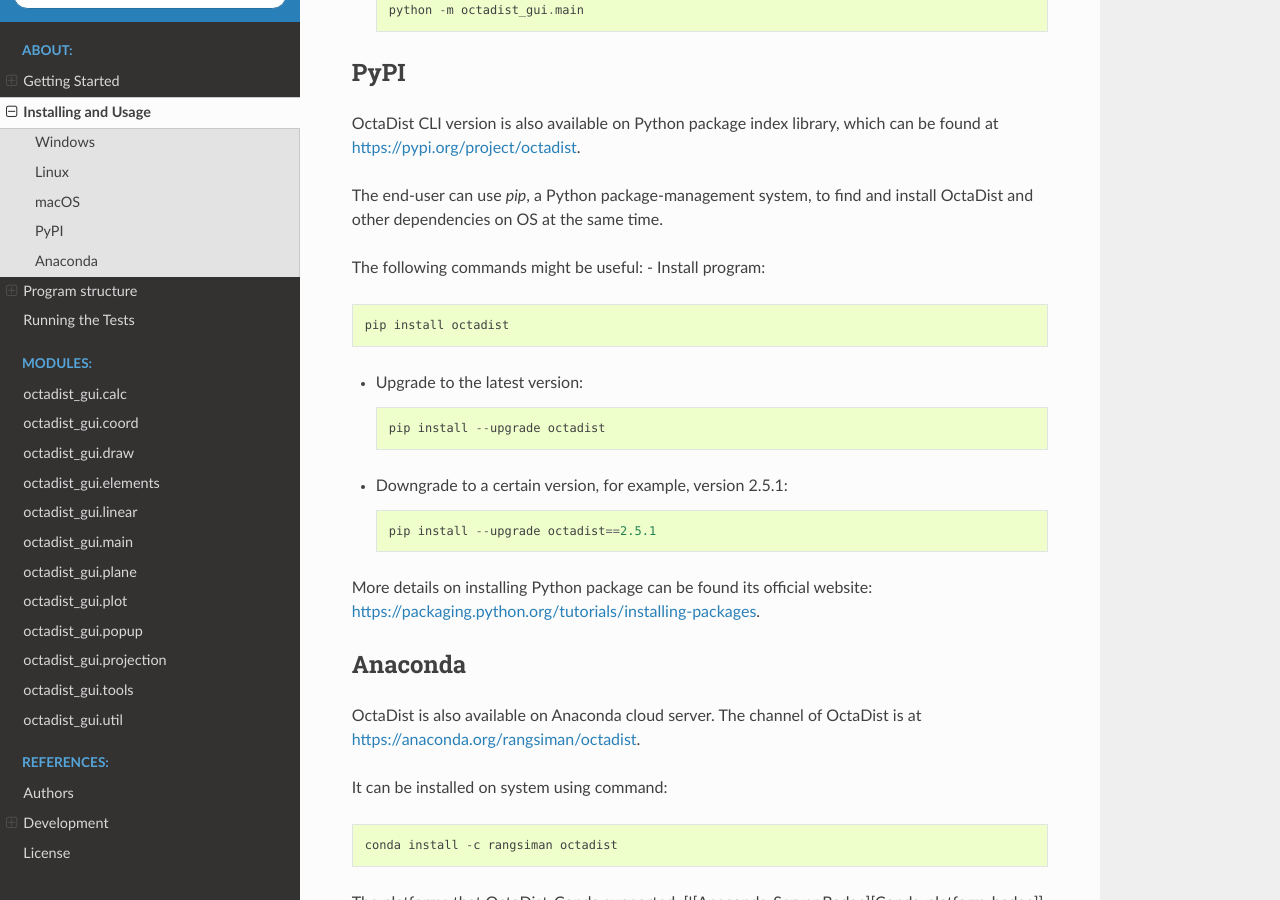
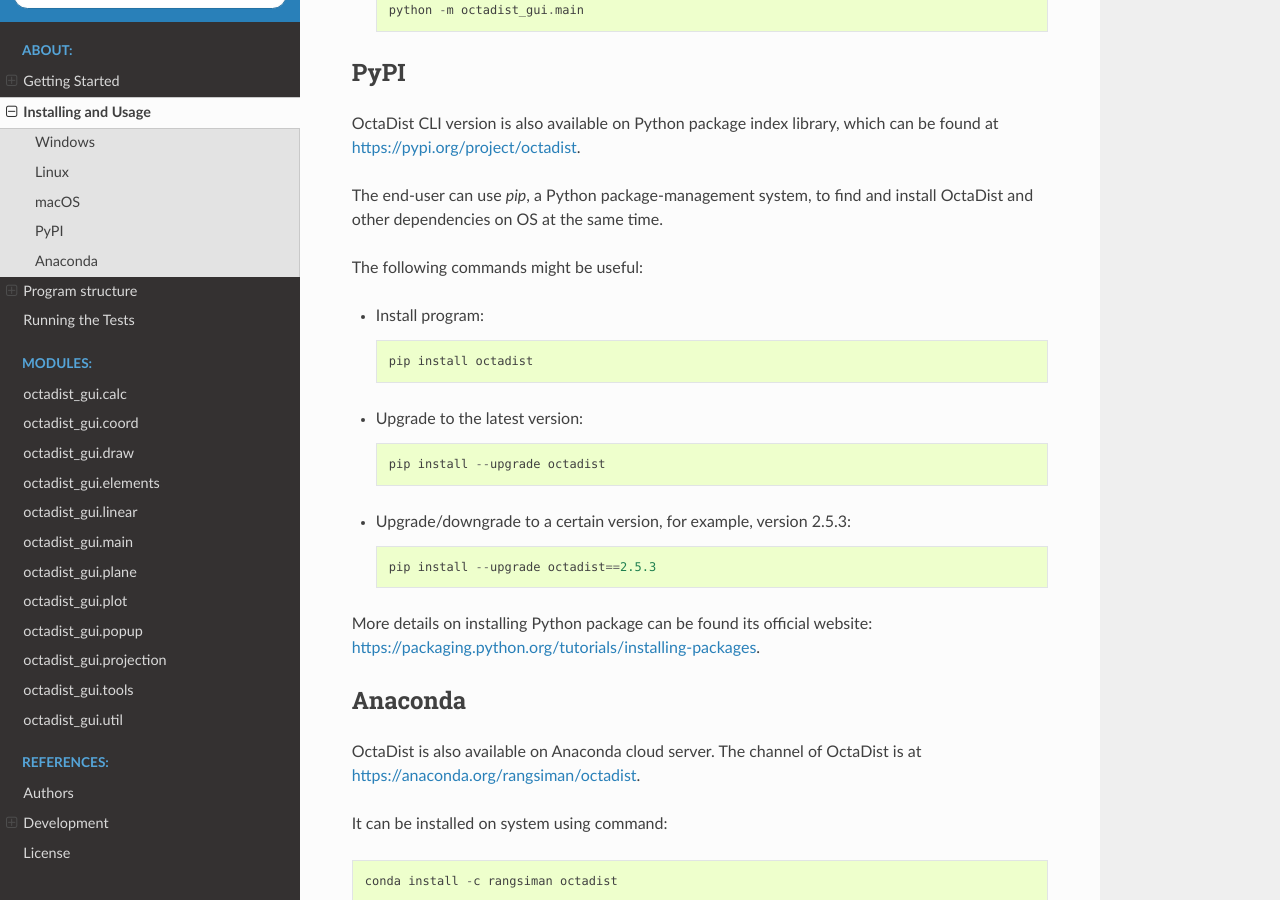
Before and after one commit to OctaDist/OctaDist, a Sphinx documentation site: the page built from docs/about/installing-usage.rst, in a window 1280 px wide and 900 px high, scrolled down 1677 px. Built offline with Sphinx 7.4.7 and the Read the Docs theme 2.0.0, drawn with Linux system fonts in a browser that asks for light colours.

Commit message:
Edited pip upgrade/downgrade commands.

```diff
--- a/docs/about/installing-usage.rst
+++ b/docs/about/installing-usage.rst
@@ -78,6 +78,7 @@
 to find and install OctaDist and other dependencies on OS at the same time.
 
 The following commands might be useful:
+
 - Install program::
 
    pip install octadist
@@ -86,9 +87,9 @@
 
    pip install --upgrade octadist
 
-- Downgrade to a certain version, for example, version 2.5.1::
+- Upgrade/downgrade to a certain version, for example, version 2.5.3::
 
-   pip install --upgrade octadist==2.5.1
+   pip install --upgrade octadist==2.5.3
 
 More details on installing Python package can be found its official website:
 https://packaging.python.org/tutorials/installing-packages.
```
